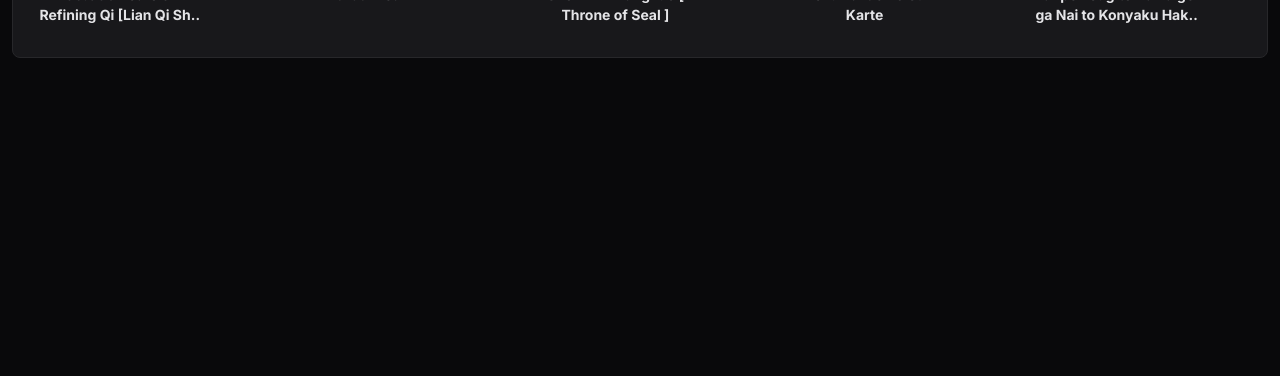
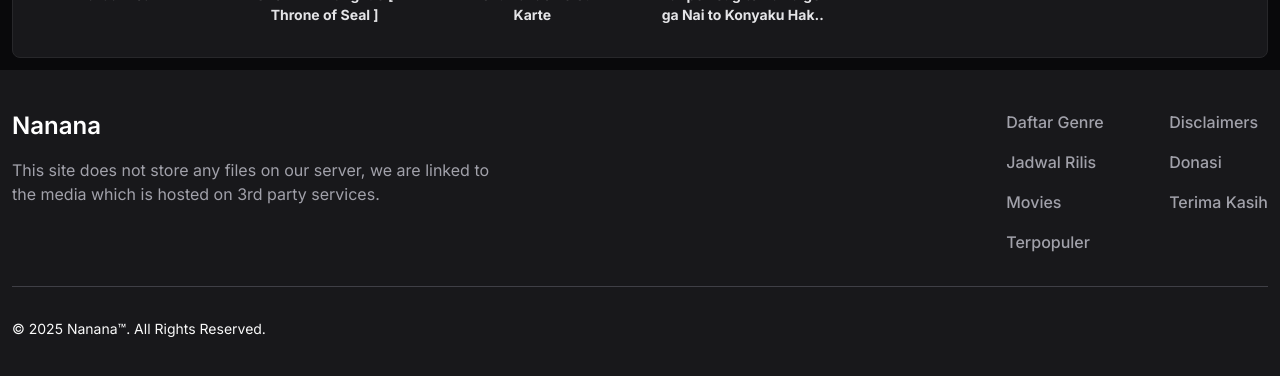
Before and after one commit to fsholehan/my-app-anime, a Next.js app: page / in a window 1280 px wide. Shown: the part 1268-1644 px from the top of the page. Before the commit the page ends 1338 px from the top, so only its background shows below. Built offline with nearby package versions, Linux system fonts and the light colour scheme.

Commit message:
add footer

```diff
--- a/components/basic/AnimeCard.js
+++ b/components/basic/AnimeCard.js
@@ -4,12 +4,12 @@ import Image from "next/image";
 
 export default function AnimeCard({ list }) {
   return (
-    <div className="py-3 gap-4 grid xs:grid-cols-2 sm:grid-cols-3 md:grid-cols-4 lg:grid-cols-5">
+    <div className="py-3 gap-4 grid xs:grid-cols-2 sm:grid-cols-3 md:grid-cols-4 lg:grid-cols-5 xl:grid-cols-6">
       {list.map((animeItem) => (
         <Link
           key={animeItem.animeId || animeItem.batchId}
           href="/"
-          className="group relative w-[184px]"
+          className="group relative xs:w-[140px] sm:w-[184px]"
         >
           <div className="relative overflow-hidden rounded-lg aspect-[2/3]">
             <Image
--- /dev/null
+++ b/components/basic/Footer.js
@@ -0,0 +1,65 @@
+import React from "react";
+import Link from "next/link";
+// import Image from "next/image";
+
+export default function Footer({ navLinks, siteName }) {
+  return (
+    <footer className="bg-zinc-900">
+      <div className="container w-full py-8 lg:py-10">
+        <div className="lg:flex lg:justify-between gap-8">
+          <div className="mb-6 lg:mb-0 max-w-[500px]">
+            <Link href="/" className="flex items-center max-w-min">
+              {/* <Image src={logo} width={32} height={32} alt={`${siteName} Logo`} className="me-3" /> */}
+              <span className="self-center text-2xl font-semibold whitespace-nowrap text-white">
+                {siteName}
+              </span>
+            </Link>
+            <p className="py-4 text-zinc-400">
+              This site does not store any files on our server, we are linked to
+              the media which is hosted on 3rd party services.
+            </p>
+          </div>
+
+          <div className="grid grid-cols-2 gap-16">
+            <ul className="flex flex-col gap-4 text-zinc-400 font-medium">
+              {navLinks._1.map((link) => (
+                <li key={link.href}>
+                  <Link href={link.href} className="hover:underline max-w-min">
+                    {link.title}
+                  </Link>
+                </li>
+              ))}
+            </ul>
+
+            <ul className="flex flex-col gap-4 text-zinc-400 font-medium">
+              {navLinks._2.map((link) => (
+                <li key={link.href}>
+                  <a
+                    href={link.href}
+                    target={link.targetBlank ? "_blank" : "_self"}
+                    rel="noopener noreferrer"
+                    className="hover:underline max-w-min"
+                  >
+                    {link.title}
+                  </a>
+                </li>
+              ))}
+            </ul>
+          </div>
+        </div>
+
+        <hr className="my-6  sm:mx-auto border-zinc-700 lg:my-8" />
+
+        <div className="sm:flex sm:items-center sm:justify-between">
+          <span className="text-sm  sm:text-center dtext-zinc-400">
+            © {new Date().getFullYear()}{" "}
+            <Link href="/" className="hover:underline">
+              {siteName}™
+            </Link>
+            . All Rights Reserved.
+          </span>
+        </div>
+      </div>
+    </footer>
+  );
+}
--- /dev/null
+++ b/data/navlinks.json
@@ -0,0 +1,36 @@
+{
+  "_1": [
+    {
+      "title": "Daftar Genre",
+      "href": "/genres"
+    },
+    {
+      "title": "Jadwal Rilis",
+      "href": "/schedule"
+    },
+    {
+      "title": "Movies",
+      "href": "/movies"
+    },
+    {
+      "title": "Terpopuler",
+      "href": "/popular"
+    }
+  ],
+  "_2": [
+    {
+      "title": "Disclaimers",
+      "href": "/disclaimers"
+    },
+    {
+      "title": "Donasi",
+      "href": "https://saweria.co/wajik45",
+      "targetBlank": true
+    },
+    {
+      "title": "Terima Kasih",
+      "href": "https://saweria.co/wajik45",
+      "targetBlank": true
+    }
+  ]
+}
--- a/pages/index.js
+++ b/pages/index.js
@@ -1,11 +1,13 @@
 import Carousel from "@/components/basic/Carousel";
 import Navbar from "@/components/basic/Navbar";
 import animeList from "../data/anime-terbaru.json";
+import navList from "../data/navlinks.json";
 import Breadcrumb from "@/components/basic/Breadcrumb";
 import Section from "@/components/container/Section";
 import Content from "@/components/container/Content";
 import MetaTitle from "@/components/basic/MetaTitle";
 import AnimeCard from "@/components/basic/AnimeCard";
+import Footer from "@/components/basic/Footer";
 
 export default function Home() {
   const navLinks = [
@@ -32,6 +34,7 @@ export default function Home() {
           </Content>
         </Section>
       </main>
+      <Footer siteName="Nanana" navLinks={navList} />
     </>
   );
 }
```
